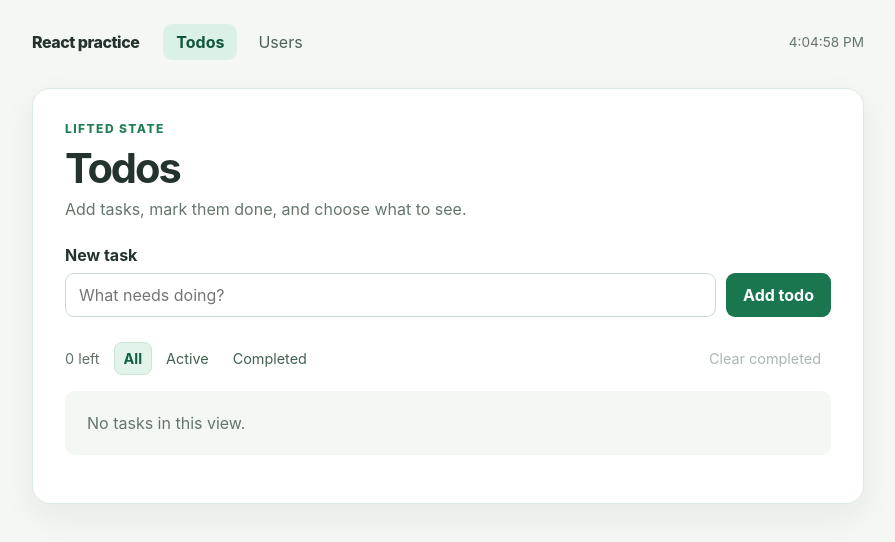
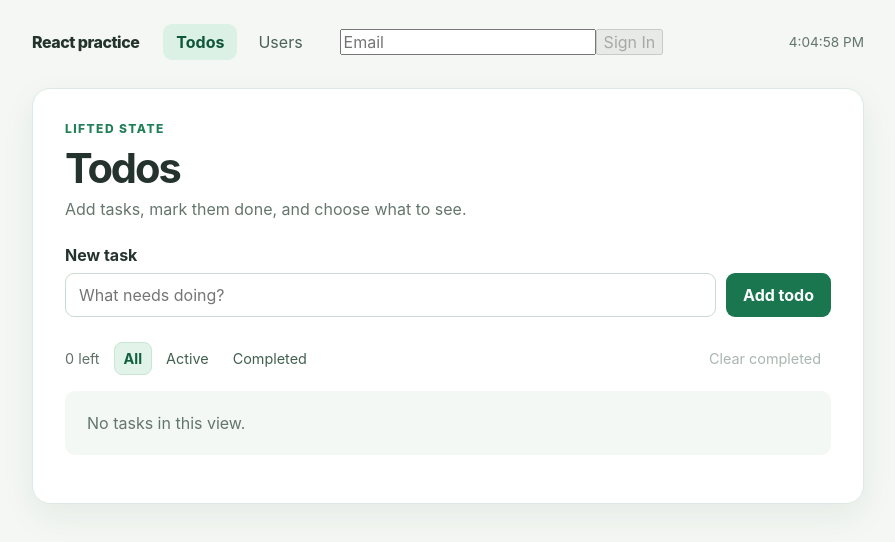
Before and after one commit to GitheTrunk/mini-app, a React (Vite) app: page /todos in a window 1280 px wide. Shown: the top 542 px of the page, without its empty margins (192-1087 px from the left). Built offline with nearby package versions, Linux system fonts and the light colour scheme.

Commit message:
feat: add authentication context

```diff
--- a/src/App.tsx
+++ b/src/App.tsx
@@ -1,5 +1,5 @@
-import { NavLink, Navigate, Route, Routes } from 'react-router-dom'
-import LiveClock from './components/LiveClock'
+import { Navigate, Route, Routes } from 'react-router-dom'
+import NavBar from './components/NavBar'
 import NotFound from './pages/NotFound'
 import TodoApp from './pages/TodoApp'
 import UserDetail from './pages/UserDetail'
@@ -9,14 +9,7 @@ import './App.css'
 export default function App() {
   return (
     <div className="app-shell">
-      <header className="site-header">
-        <div className="brand">React practice</div>
-        <nav aria-label="Main navigation">
-          <NavLink to="/todos">Todos</NavLink>
-          <NavLink to="/users">Users</NavLink>
-        </nav>
-        <LiveClock />
-      </header>
+      <NavBar />
       <main>
         <Routes>
           <Route path="/" element={<Navigate to="/todos" replace />} />
--- /dev/null
+++ b/src/components/NavBar.tsx
@@ -0,0 +1,49 @@
+import { useContext, useState } from 'react'
+import { NavLink } from 'react-router-dom'
+import { AuthContext } from '../context/auth-context'
+import LiveClock from './LiveClock'
+
+export default function NavBar() {
+  const auth = useContext(AuthContext)
+  const [email, setEmail] = useState('')
+
+  if (auth === undefined) {
+    throw new Error('NavBar must be used inside AuthProvider')
+  }
+
+  const { user, signIn, signOut } = auth
+
+  return (
+    <header className="site-header">
+      <div className="brand">React practice</div>
+
+      <nav aria-label="Main navigation">
+        <NavLink to="/todos">Todos</NavLink>
+        <NavLink to="/users">Users</NavLink>
+      </nav>
+
+      {user ? (
+        <div>
+          <p>Hi, {user.email}!</p>
+          <button onClick={signOut}>Sign out</button>
+        </div>
+      ) : (
+        <div>
+          <input
+            type="email"
+            placeholder="Email"
+            value={email}
+            onChange={(e) => setEmail(e.target.value)}
+          />
+          <button
+            onClick={() => signIn(email)}
+            disabled={email.trim() === ''}
+            >
+                Sign In
+            </button>
+        </div>
+      )}
+      <LiveClock />
+    </header>
+  )
+}
--- /dev/null
+++ b/src/context/AuthContext.tsx
@@ -0,0 +1,24 @@
+import { useState, type ReactNode } from 'react'
+import { AuthContext, type User } from './auth-context'
+
+interface AuthProviderProps {
+    children: ReactNode
+}
+
+export function AuthProvider({ children }: AuthProviderProps) {
+    const [user, setUser] = useState<User | null>(null)
+
+    const signIn = (email: string): void => {
+        setUser({ email })
+    }
+
+    const signOut = (): void => {
+        setUser(null)
+    }
+
+    return (
+        <AuthContext.Provider value={{ user, signIn, signOut }}>
+            { children }
+        </AuthContext.Provider>
+    )
+}
--- /dev/null
+++ b/src/context/auth-context.ts
@@ -0,0 +1,13 @@
+import { createContext } from 'react'
+
+export interface User {
+    email: string
+}
+
+export interface AuthContextType {
+    user: User | null
+    signIn: (email: string) => void
+    signOut: () => void
+}
+
+export const AuthContext = createContext<AuthContextType | undefined>(undefined)
--- a/src/main.tsx
+++ b/src/main.tsx
@@ -1,13 +1,16 @@
 import { StrictMode } from 'react'
 import { createRoot } from 'react-dom/client'
 import { BrowserRouter } from 'react-router-dom'
+import { AuthProvider } from './context/AuthContext.tsx'
 import './index.css'
 import App from './App.tsx'
 
 createRoot(document.getElementById('root')!).render(
   <StrictMode>
     <BrowserRouter>
-      <App />
+      <AuthProvider>
+        <App />
+      </AuthProvider>
     </BrowserRouter>
   </StrictMode>,
 )
```
